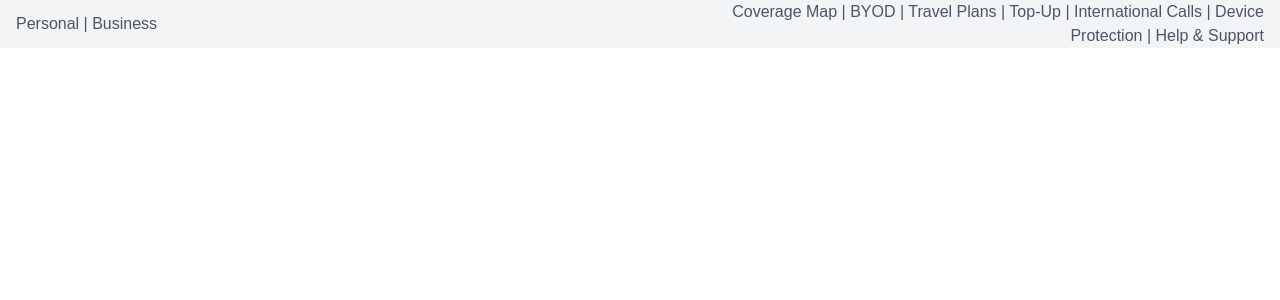
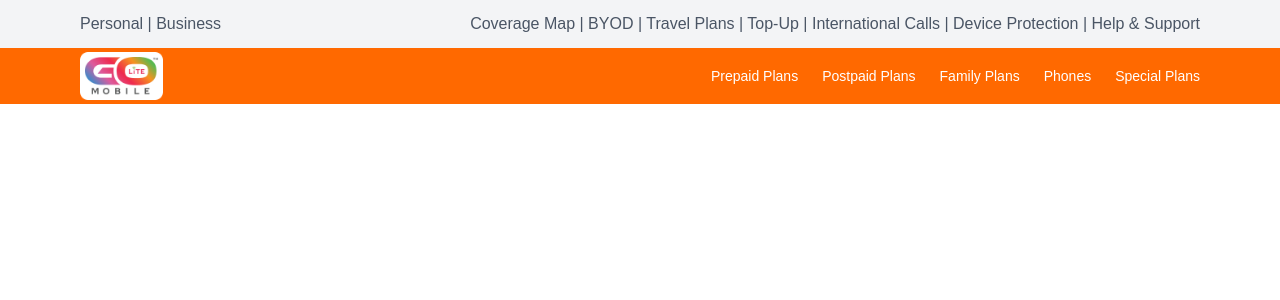
Before and after one commit to ZoikoGroup/golitereact, a Next.js app: page / in a window 1280 px wide. Shown: the top 300 px of the page. Built offline with nearby package versions, Linux system fonts and the light colour scheme.

Commit message:
Top menu updated

```diff
--- a/app/components/TopBar.tsx
+++ b/app/components/TopBar.tsx
@@ -1,14 +1,113 @@
-
+"use client";
+import { useState } from "react";
 
 export default function TopBar() {
+  const [open, setOpen] = useState(false);
+  const [logoOpen, setLogoOpen] = useState(false);
+
   return (
-    <div className="w-full h-12 bg-gray-100 flex items-center justify-center text-gray-600">
-      <div className="max-w-2xl w-full px-4">
-        Personal | Business
+    <div>
+      <div className="w-full bg-gray-100">
+        <div className="h-12 max-w-6xl mx-auto flex items-center justify-between px-4">
+          {/* desktop left */}
+          <div className="text-gray-600 hidden sm:block">
+            Personal | Business
+          </div>
+
+          {/* desktop right */}
+          <div className="text-gray-600 hidden sm:block text-right">
+            Coverage Map | BYOD | Travel Plans | Top-Up | International Calls | Device Protection | Help &amp; Support
+          </div>
+
+          {/* mobile: show left label and hamburger */}
+          <div className="flex items-center sm:hidden w-full justify-between">
+            <div className="text-gray-600">
+              Personal | Business
+            </div>
+            <button
+              aria-label="Toggle top menu"
+              className="p-2 rounded-md text-gray-600 hover:bg-gray-200"
+              onClick={() => setOpen((v) => !v)}
+            >
+              {open ? (
+                <svg className="w-5 h-5" viewBox="0 0 24 24" fill="none" stroke="currentColor">
+                  <path strokeLinecap="round" strokeLinejoin="round" strokeWidth="2" d="M6 18L18 6M6 6l12 12" />
+                </svg>
+              ) : (
+                <svg className="w-5 h-5" viewBox="0 0 24 24" fill="none" stroke="currentColor">
+                  <path strokeLinecap="round" strokeLinejoin="round" strokeWidth="2" d="M4 6h16M4 12h16M4 18h16" />
+                </svg>
+              )}
+            </button>
+          </div>
+        </div>
+
+        {/* mobile dropdown */}
+        {open && (
+          <div className="sm:hidden border-t bg-white">
+            <div className="max-w-6xl mx-auto px-4 py-2 text-gray-700 space-y-2">
+              <div>Coverage Map</div>
+              <div>BYOD</div>
+              <div>Travel Plans</div>
+              <div>Top-Up</div>
+              <div>International Calls</div>
+              <div>Device Protection</div>
+              <div>Help &amp; Support</div>
+            </div>
+          </div>
+        )}
       </div>
-      <div className="max-w-6xl w-full px-4 text-right">
-        Coverage Map | BYOD | Travel Plans | Top-Up | International Calls | Device Protection | Help &amp; Support
+
+      {/* new: orange logo bar */}
+      <div className="w-full bg-orange-500 text-white">
+        <div className="h-14 max-w-6xl mx-auto flex items-center justify-between px-4">
+          <div className="flex items-center space-x-3">
+            {/* replace /logo.svg with your logo path */}
+            <img src="/img/mainlogo.png" alt="Logo" className="h-10 md:h-12 w-auto" />
+          </div>
+
+          {/* desktop nav */}
+          <nav className="hidden md:flex space-x-6 text-sm">
+            <a className="hover:underline">Prepaid Plans</a>
+            <a className="hover:underline">Postpaid Plans</a>
+            <a className="hover:underline">Family Plans</a>
+            <a className="hover:underline">Phones</a>
+            <a className="hover:underline">Special Plans</a>
+          </nav>
+
+          {/* mobile menu toggle for logo bar */}
+          <div className="md:hidden">
+            <button
+              aria-label="Toggle main menu"
+              className="p-2 rounded-md hover:bg-orange-600"
+              onClick={() => setLogoOpen((v) => !v)}
+            >
+              {logoOpen ? (
+                <svg className="w-5 h-5 text-white" viewBox="0 0 24 24" fill="none" stroke="currentColor">
+                  <path strokeLinecap="round" strokeLinejoin="round" strokeWidth="2" d="M6 18L18 6M6 6l12 12" />
+                </svg>
+              ) : (
+                <svg className="w-5 h-5 text-white" viewBox="0 0 24 24" fill="none" stroke="currentColor">
+                  <path strokeLinecap="round" strokeLinejoin="round" strokeWidth="2" d="M4 6h16M4 12h16M4 18h16" />
+                </svg>
+              )}
+            </button>
+          </div>
+        </div>
+
+        {/* mobile dropdown for logo bar */}
+        {logoOpen && (
+          <div className="md:hidden border-t border-orange-400">
+            <div className="max-w-6xl mx-auto px-4 py-2 space-y-2 text-white">
+              <div>Prepaid Plans</div>
+              <div>Postpaid Plans</div>
+              <div>Family Plans</div>
+              <div>Phones</div>
+              <div>Special Plans</div>
+            </div>
+          </div>
+        )}
       </div>
     </div>
-  )
+  );
 }
```
Also changed, not shown: 1 other file (tests, documents, lock files or other folders).
